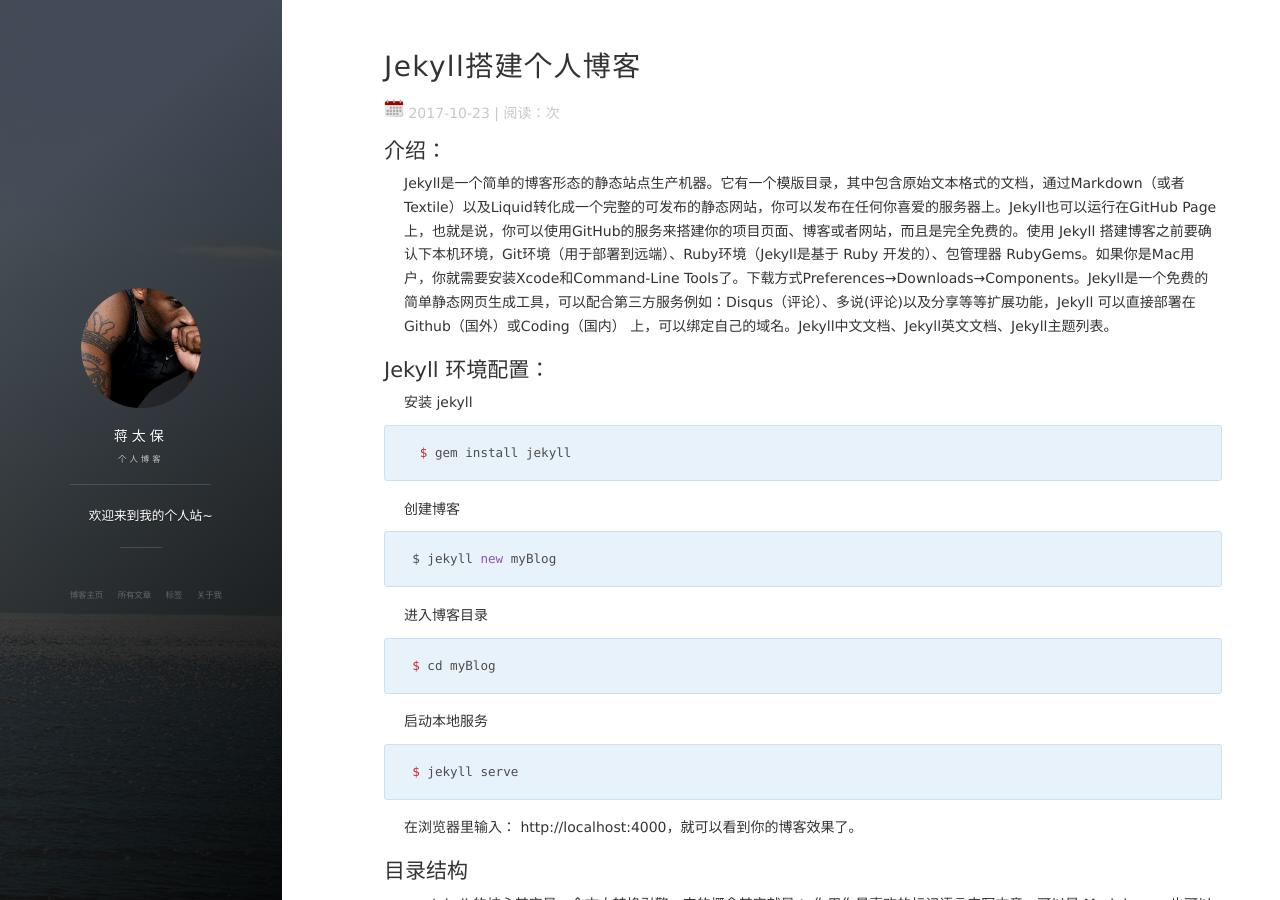
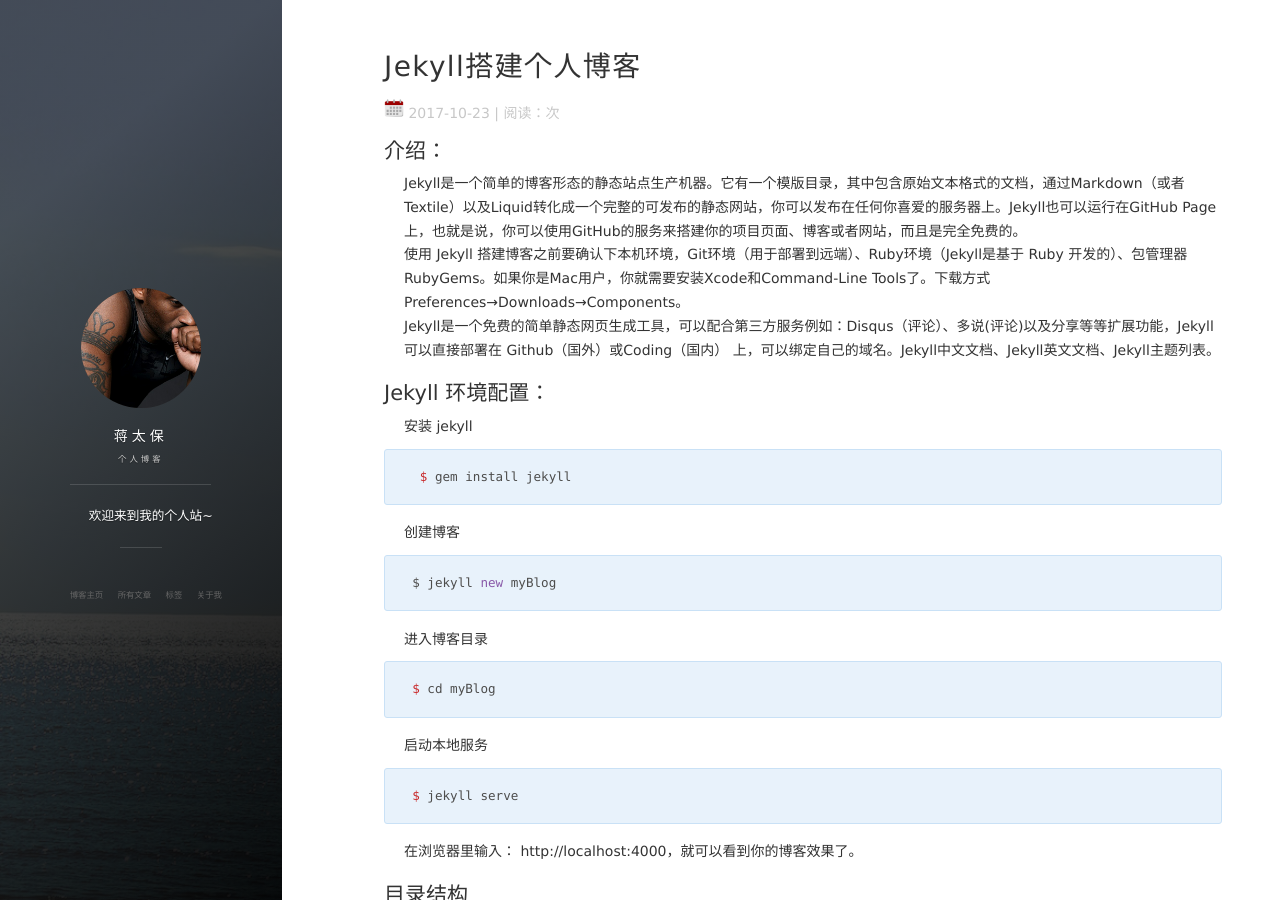
Before and after one commit to jian9ta1ba0/jtbadbb.github.io, a Jekyll site: the page built from _posts/2017-10-23-jekyll-blog.md, in a window 1280 px wide and 900 px high. Built offline with Jekyll 4.4.1, drawn with Linux system fonts in a browser that asks for light colours; nearby versions of some CDN libraries; comment, search, counter and statistics services are not loaded; part of the change alters nothing that is shown.

```diff
--- a/_posts/2017-10-23-jekyll-blog.md
+++ b/_posts/2017-10-23-jekyll-blog.md
@@ -2,23 +2,15 @@
 layout: post
 title: Jekyll搭建个人博客
 date: 2017-10-23
-categories:
-- Tool
-tags: [Jekyll]
-status: publish
-type: post
-published: true
-meta:
-  _edit_last: '1'
-  views: '2'
-author:
-  login: jtbadbb
-  email: 18723126233@163.com
-  display_name: jiangtaibao
+description: "jekyll+Github，搭建自己的博客"
+tags: [Jekyll,工具]
+
 ---
 
 ## 介绍：
-Jekyll是一个简单的博客形态的静态站点生产机器。它有一个模版目录，其中包含原始文本格式的文档，通过Markdown（或者 Textile）以及Liquid转化成一个完整的可发布的静态网站，你可以发布在任何你喜爱的服务器上。Jekyll也可以运行在GitHub Page上，也就是说，你可以使用GitHub的服务来搭建你的项目页面、博客或者网站，而且是完全免费的。使用 Jekyll 搭建博客之前要确认下本机环境，Git环境（用于部署到远端）、Ruby环境（Jekyll是基于 Ruby 开发的）、包管理器 RubyGems。如果你是Mac用户，你就需要安装Xcode和Command-Line Tools了。下载方式Preferences→Downloads→Components。Jekyll是一个免费的简单静态网页生成工具，可以配合第三方服务例如：Disqus（评论）、多说(评论)以及分享等等扩展功能，Jekyll 可以直接部署在 Github（国外）或Coding（国内） 上，可以绑定自己的域名。Jekyll中文文档、Jekyll英文文档、Jekyll主题列表。
+Jekyll是一个简单的博客形态的静态站点生产机器。它有一个模版目录，其中包含原始文本格式的文档，通过Markdown（或者 Textile）以及Liquid转化成一个完整的可发布的静态网站，你可以发布在任何你喜爱的服务器上。Jekyll也可以运行在GitHub Page上，也就是说，你可以使用GitHub的服务来搭建你的项目页面、博客或者网站，而且是完全免费的。
+使用 Jekyll 搭建博客之前要确认下本机环境，Git环境（用于部署到远端）、Ruby环境（Jekyll是基于 Ruby 开发的）、包管理器 RubyGems。如果你是Mac用户，你就需要安装Xcode和Command-Line Tools了。下载方式Preferences→Downloads→Components。
+Jekyll是一个免费的简单静态网页生成工具，可以配合第三方服务例如：Disqus（评论）、多说(评论)以及分享等等扩展功能，Jekyll 可以直接部署在 Github（国外）或Coding（国内） 上，可以绑定自己的域名。Jekyll中文文档、Jekyll英文文档、Jekyll主题列表。
 
 
 ## Jekyll 环境配置：
```
